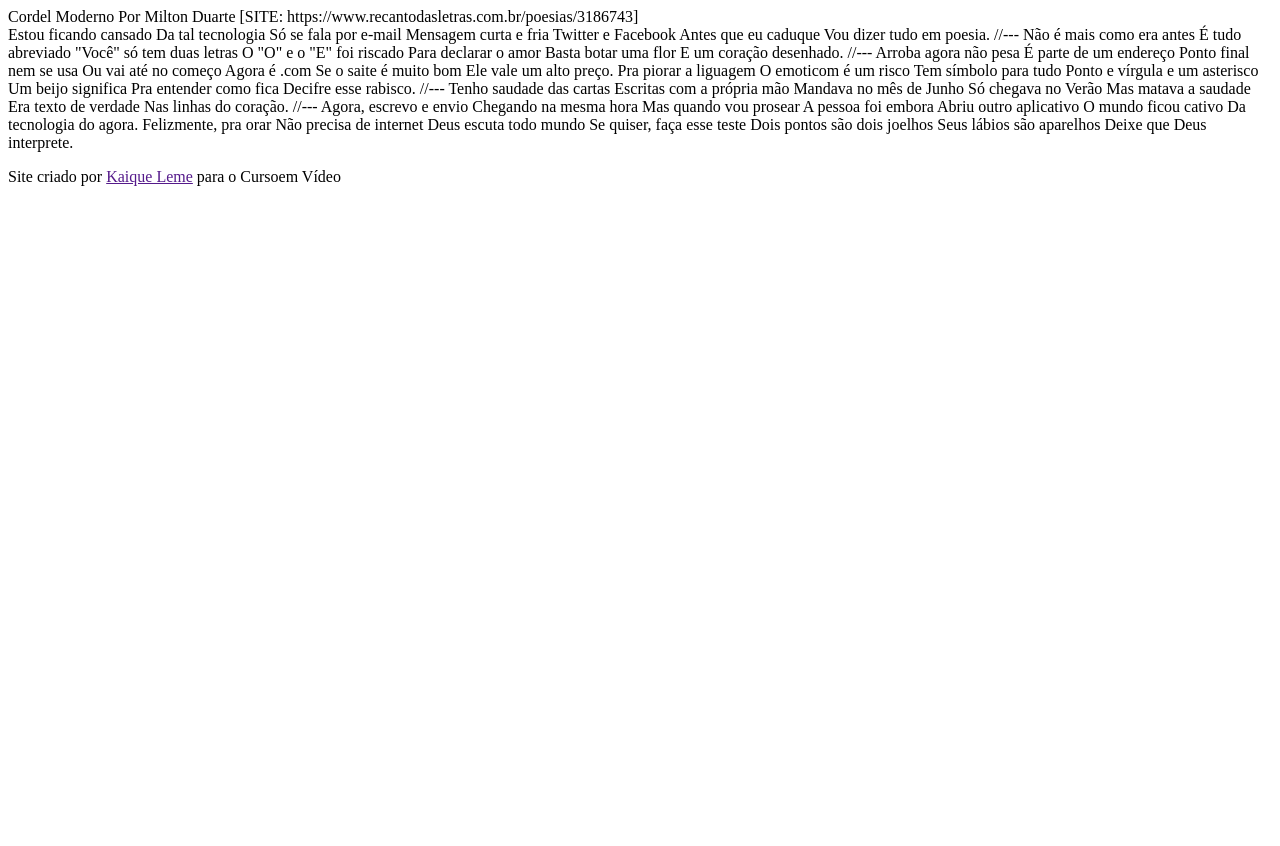
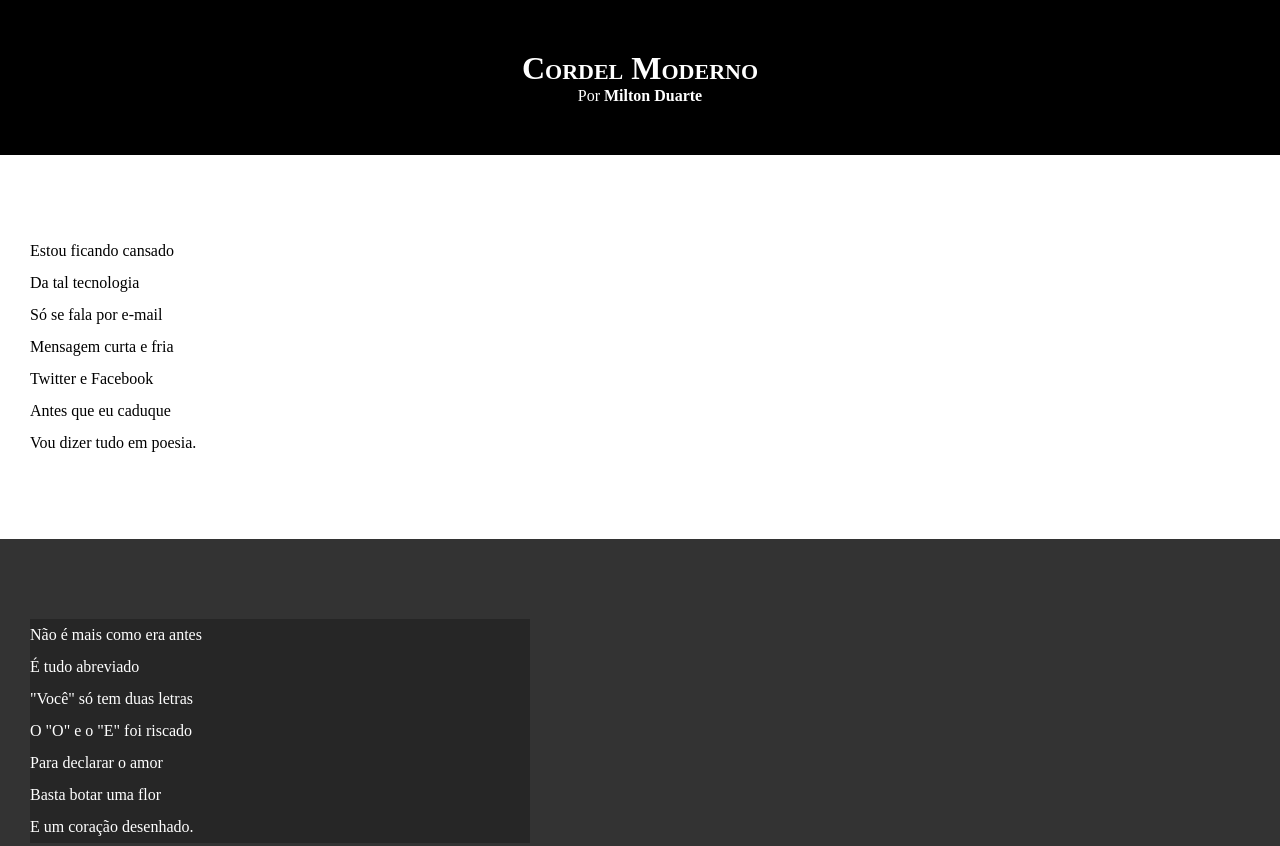
Before and after one commit to kaiqueoleme/html-css, a plain HTML site: page desafios/d012b/index.html in a window 1280 px wide. Shown: the top 846 px of the page. Before the commit the page ends 800 px from the top, so only its background shows below. Drawn offline with Linux system fonts and the light colour scheme.

Commit message:
att css block d012b

```diff
--- /dev/null
+++ b/desafios/d012b/estilo/style.css
@@ -0,0 +1,66 @@
+@charset "UTF-8";
+
+* {
+    margin: 0px;
+    padding: 0px;
+}
+
+html, body {
+    min-height: 100vh;
+    background-color: darkgray;
+}
+
+header {
+    background-color: black;
+    color: white;
+    text-align: center;
+}
+
+header > h1 {
+    padding-top: 50px;
+    font-variant: small-caps;
+}
+
+header > p {
+    padding-bottom: 50px;
+}
+
+a {
+    color: white;
+    text-decoration: none;
+    font-weight: bolder;
+}
+
+a:hover {
+    text-decoration: underline;
+}
+
+section {
+    padding-top: 10vh;
+    padding-bottom: 10vh;
+    line-height: 2em;
+    padding-left: 30px;
+}
+
+section.normal {
+    background-color: white;
+    color: black;
+}
+
+section.imagem {
+    background-color: rgb(51, 51, 51);
+    color: white;
+}
+
+section.imagem > p {
+    width: 500px;
+    background-color: rgba(0, 0, 0, 0.26);
+
+}
+
+footer {
+    background-color: black;
+    color: white;
+    padding: 10px;
+    text-align: center;
+}
--- a/desafios/d012b/index.html
+++ b/desafios/d012b/index.html
@@ -4,80 +4,96 @@
     <meta charset="UTF-8">
     <meta name="viewport" content="width=device-width, initial-scale=1.0">
     <title>Cordel Moderno</title>
+    <link rel="stylesheet" href="estilo/style.css">
 </head>
 <body>
     <header>
-        Cordel Moderno
-        Por Milton Duarte
-        [SITE: https://www.recantodasletras.com.br/poesias/3186743]
+        <h1>Cordel Moderno</h1>
+        <p>Por <a href="https://www.recantodasletras.com.br/poesias/3186743">Milton Duarte</a></p>
     </header>
 
-    Estou ficando cansado
-    Da tal tecnologia
-    Só se fala por e-mail
-    Mensagem curta e fria
-    Twitter e Facebook
-    Antes que eu caduque
-    Vou dizer tudo em poesia.
+    <section class="normal">
+        <p>
+            Estou ficando cansado <br>
+            Da tal tecnologia <br>
+            Só se fala por e-mail <br>
+            Mensagem curta e fria <br>
+            Twitter e Facebook <br>
+            Antes que eu caduque <br>
+            Vou dizer tudo em poesia.
+        </p>
+    </section>
 
-    //---
+    <section class="imagem">
+        <p>
+            Não é mais como era antes <br>
+            É tudo abreviado <br>
+            "Você" só tem duas letras <br>
+            O "O" e o "E" foi riscado <br>
+            Para declarar o amor <br>
+            Basta botar uma flor <br>
+            E um coração desenhado.
+        </p>
+    </section>
 
-    Não é mais como era antes
-    É tudo abreviado
-    "Você" só tem duas letras
-    O "O" e o "E" foi riscado
-    Para declarar o amor
-    Basta botar uma flor
-    E um coração desenhado.
+    <section class="normal">
+        <p>
+            Arroba agora não pesa <br>
+            É parte de um endereço <br>
+            Ponto final nem se usa <br>
+            Ou vai até no começo <br>
+            Agora é .com <br>
+            Se o saite é muito bom <br>
+            Ele vale um alto preço.
+        </p>
 
-    //---
+        <p>
+            Pra piorar a liguagem <br>
+            O emoticom é um risco <br>
+            Tem símbolo para tudo <br>
+            Ponto e vírgula e um asterisco <br>
+            Um beijo significa <br>
+            Pra entender como fica <br>
+            Decifre esse rabisco.
+        </p>
+    </section>
 
-    Arroba agora não pesa
-    É parte de um endereço
-    Ponto final nem se usa
-    Ou vai até no começo
-    Agora é .com
-    Se o saite é muito bom
-    Ele vale um alto preço.
+    <section class="imagem">
+        <p>
+            Tenho saudade das cartas <br>
+            Escritas com a própria mão <br>
+            Mandava no mês de Junho <br>
+            Só chegava no Verão <br>
+            Mas matava a saudade <br>
+            Era texto de verdade <br>
+            Nas linhas do coração.
+        </p>
+    </section>
 
-    Pra piorar a liguagem
-    O emoticom é um risco
-    Tem símbolo para tudo
-    Ponto e vírgula e um asterisco
-    Um beijo significa
-    Pra entender como fica
-    Decifre esse rabisco.
+    <section class="normal">
+        <p>
+            Agora, escrevo e envio <br>
+            Chegando na mesma hora <br>
+            Mas quando vou prosear <br>
+            A pessoa foi embora <br>
+            Abriu outro aplicativo <br>
+            O mundo ficou cativo <br>
+            Da tecnologia do agora.
+        </p>
 
-    //---
-
-    Tenho saudade das cartas
-    Escritas com a própria mão
-    Mandava no mês de Junho
-    Só chegava no Verão
-    Mas matava a saudade
-    Era texto de verdade
-    Nas linhas do coração.
-
-    //---
-
-    Agora, escrevo e envio
-    Chegando na mesma hora
-    Mas quando vou prosear
-    A pessoa foi embora
-    Abriu outro aplicativo
-    O mundo ficou cativo
-    Da tecnologia do agora.
-
-    Felizmente, pra orar
-    Não precisa de internet
-    Deus escuta todo mundo
-    Se quiser, faça esse teste
-    Dois pontos são dois joelhos
-    Seus lábios são aparelhos
-    Deixe que Deus interprete.
+        <p>
+            Felizmente, pra orar <br>
+            Não precisa de internet <br>
+            Deus escuta todo mundo <br>
+            Se quiser, faça esse teste <br>
+            Dois pontos são dois joelhos <br>
+            Seus lábios são aparelhos <br>
+            Deixe que Deus interprete.
+        </p>
+    </section>
 
     <footer>
-        <p>Site criado por <a href="">Kaique Leme</a> para o Cursoem Vídeo</p>
+        <p>Site criado por <a href="https://github.com/kaiqueoleme" target="_blank" rel="external">Kaique Leme</a> para o Cursoem Vídeo</p>
     </footer>
 </body>
 </html>
```
